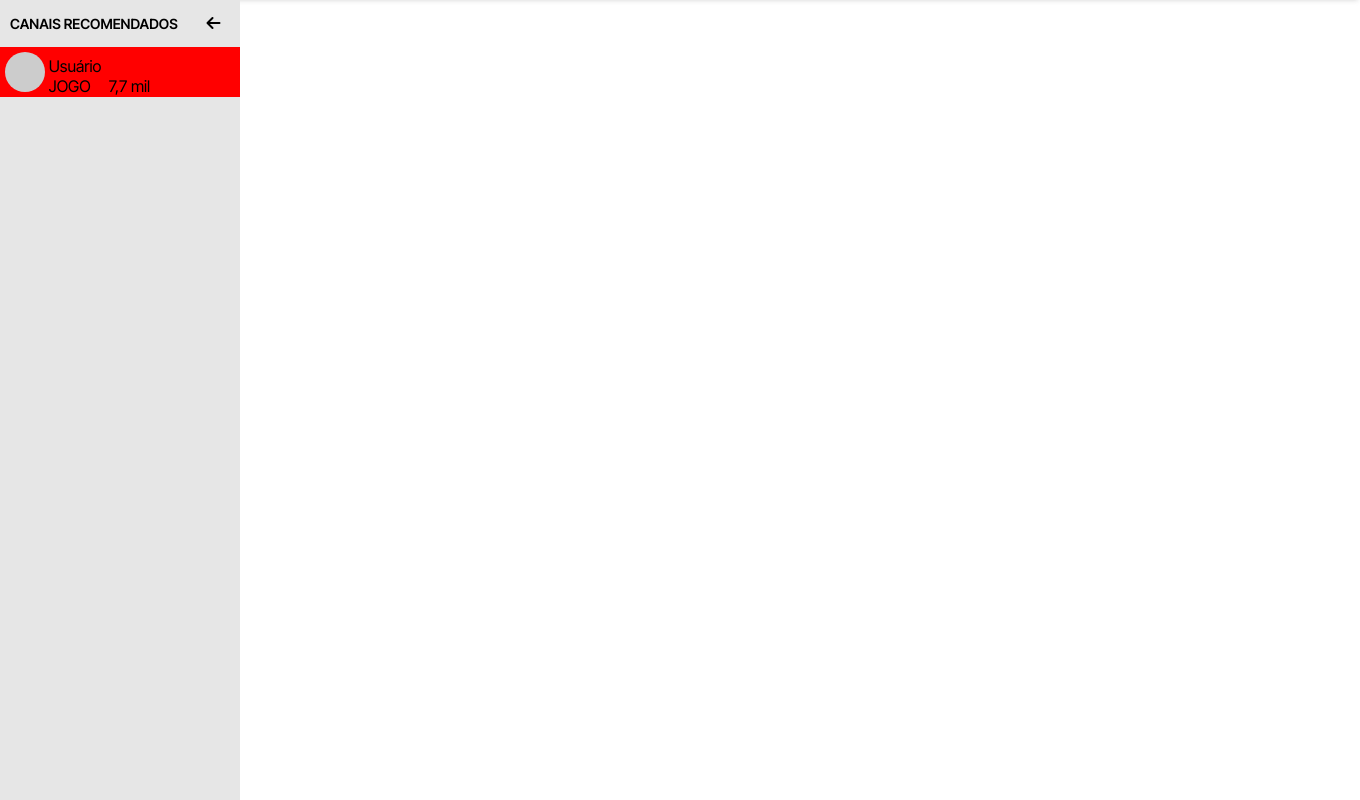
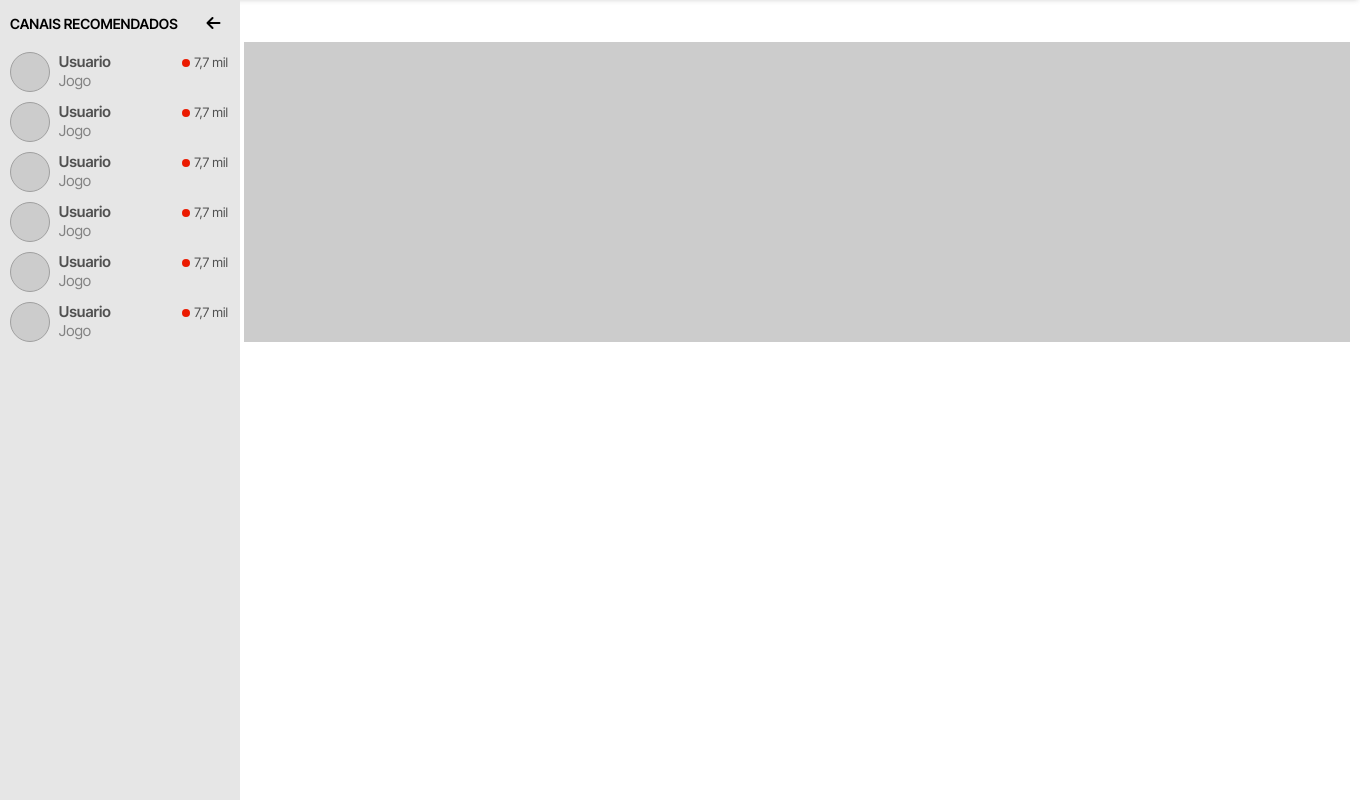
Before and after one commit to Vinicius44/Projeto_TwitchClone, a PHP site: page / in a window 1360 px wide. Shown: the part 50-850 px from the top of the page. Run offline with PHP 8.4, Linux system fonts and the light colour scheme.

Commit message:
Fazendo video principal

```diff
--- a/css/estilo.css
+++ b/css/estilo.css
@@ -142,10 +142,10 @@ section.sidebar .fechar_side{
 }
 
 section.sidebar .perfil_side{
-	padding: 5px;
+	padding: 5px 10px;
 	width: 100%;
 	height: 50px;
-	background-color: red;
+
 }
 
 section.sidebar .perfil_side .img_perfil{
@@ -153,4 +153,63 @@ section.sidebar .perfil_side .img_perfil{
 	height: 40px;
 	background-color: #ccc;
 	border-radius: 20px;
+	border:  1px solid rgb(160,160,160);
 }
+
+section.sidebar .perfil_side div:nth-child(2){
+	margin-left: 5px;
+	margin-top: 5px;
+	vertical-align: top;
+}
+
+section.sidebar .perfil_side .nome_perfil{
+	font-weight: bold;
+	font-size: 15px;
+	vertical-align: top;
+	margin-top: -5px;
+	color:  rgb(80,80,80);
+}
+
+section.sidebar .perfil_side .jogo_perfil{
+	color:  rgb(130,130,130);
+	font-size: 15px;
+
+}
+
+section.sidebar .perfil_side .ao_vivo{
+	width: 8px;
+	height:  8px;
+	background-color:  #EB1A00;
+	border-radius: 10px;
+	vertical-align: top;
+	margin-top: 7px;
+	margin-left: 67px;
+	margin-right: 1px;
+}
+
+section.sidebar .perfil_side .ao_vivo_num{
+
+	font-size: 13px;
+	color:  rgb(80,80,80);
+	vertical-align: top;
+	margin-top: 2px;
+}
+
+section.video_section .video{
+	width: 750px;
+	height:  300px;
+	background-color:  #ccc;
+}
+
+section.video_section .position1{
+	position: absolute;
+	left:  600px;
+	width: 750px;
+}
+
+
+section.video_section .position2{
+	position: absolute;
+	background-color: red;
+
+}
--- a/index.php
+++ b/index.php
@@ -33,20 +33,77 @@
 		</div><!--right_h-->
 	</header>
 
-	<section class="sidebar">
+	<section class="sidebar display_in">
 		<h3 class="titulo_sidebar display_in">CANAIS RECOMENDADOS</h3>
 		<i class="fa-solid fa-arrow-left display_in fechar_side"></i>
 
 		<div class="perfil_side">
 			<div class="img_perfil display_in"></div>
 			<div class="display_in">
-			<p class="nome_perfil">Usuário</p>
-			<p class="jogo_perfil">JOGO</p>
+			<p class="nome_perfil">Usuario</p>
+			<p class="jogo_perfil">Jogo</p>
 			</div>
 			<div class="ao_vivo display_in"></div>
-			<p class="display_in">7,7 mil</p>
+			<p class="display_in ao_vivo_num">7,7 mil</p>
 		</div><!--perfil_side-->
-	</section>
+
+		<div class="perfil_side">
+			<div class="img_perfil display_in"></div>
+			<div class="display_in">
+			<p class="nome_perfil">Usuario</p>
+			<p class="jogo_perfil">Jogo</p>
+			</div>
+			<div class="ao_vivo display_in"></div>
+			<p class="display_in ao_vivo_num">7,7 mil</p>
+		</div><!--perfil_side-->
+
+		<div class="perfil_side">
+			<div class="img_perfil display_in"></div>
+			<div class="display_in">
+			<p class="nome_perfil">Usuario</p>
+			<p class="jogo_perfil">Jogo</p>
+			</div>
+			<div class="ao_vivo display_in"></div>
+			<p class="display_in ao_vivo_num">7,7 mil</p>
+		</div><!--perfil_side-->
+
+		<div class="perfil_side">
+			<div class="img_perfil display_in"></div>
+			<div class="display_in">
+			<p class="nome_perfil">Usuario</p>
+			<p class="jogo_perfil">Jogo</p>
+			</div>
+			<div class="ao_vivo display_in"></div>
+			<p class="display_in ao_vivo_num">7,7 mil</p>
+		</div><!--perfil_side-->
+
+		<div class="perfil_side">
+			<div class="img_perfil display_in"></div>
+			<div class="display_in">
+			<p class="nome_perfil">Usuario</p>
+			<p class="jogo_perfil">Jogo</p>
+			</div>
+			<div class="ao_vivo display_in"></div>
+			<p class="display_in ao_vivo_num">7,7 mil</p>
+		</div><!--perfil_side-->
+
+		<div class="perfil_side">
+			<div class="img_perfil display_in"></div>
+			<div class="display_in">
+			<p class="nome_perfil">Usuario</p>
+			<p class="jogo_perfil">Jogo</p>
+			</div>
+			<div class="ao_vivo display_in"></div>
+			<p class="display_in ao_vivo_num">7,7 mil</p>
+		</div><!--perfil_side-->
+	</section><!--sidebar-->
+
+	<section class="video_section display_in">
+		<div class="video position1 display_in"></div>
+		<div class="video  display_in"></div>
+
+	</section><!--video_section-->
+
 
 </body>
 </html>
```
